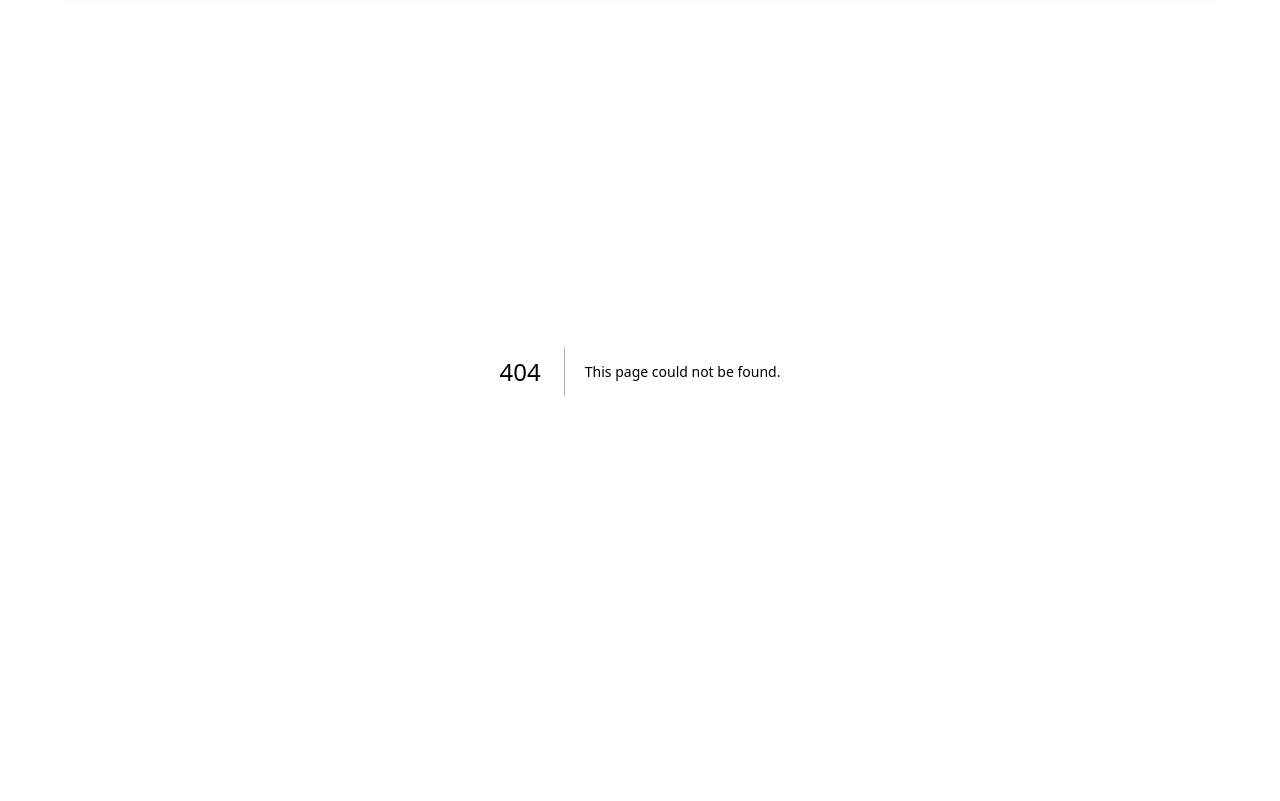
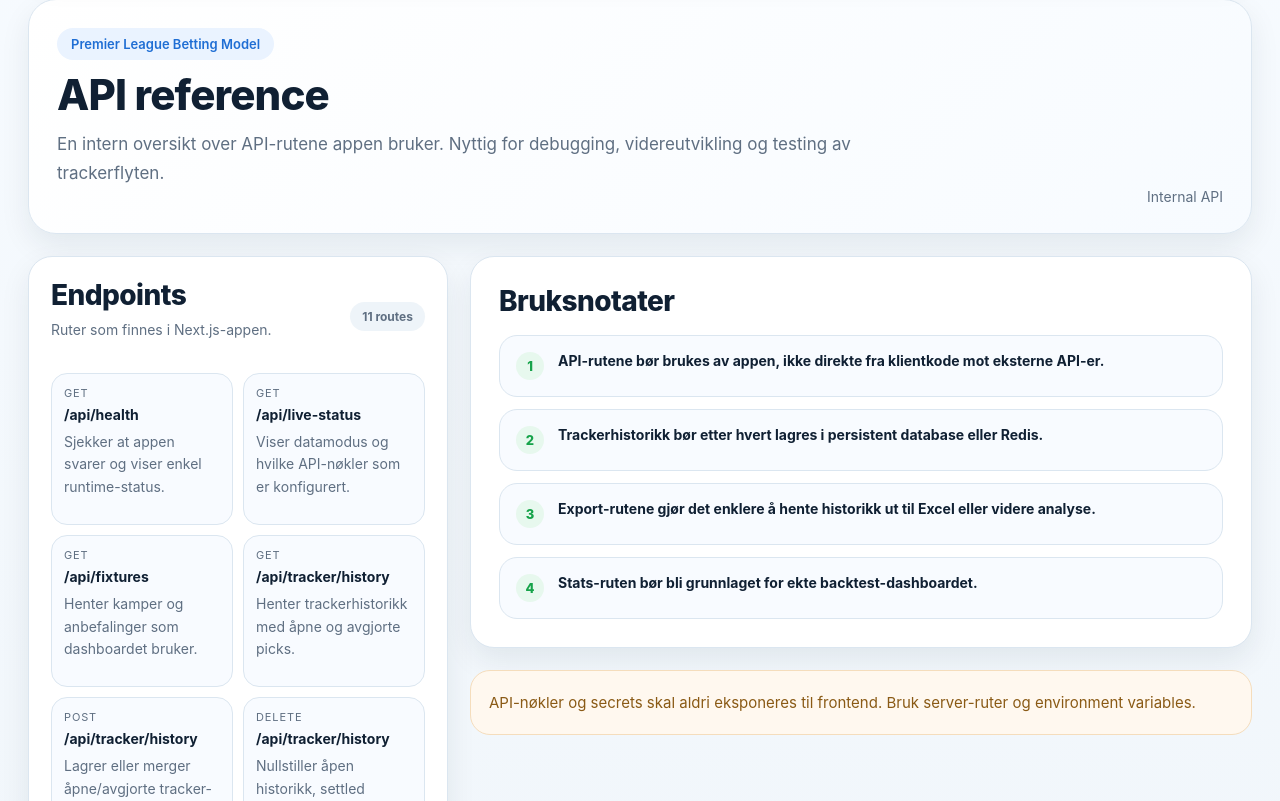
Before and after one commit to hakonnilsen157-commits/PL-betting-model, a Next.js app in the folder pl-vercel-v1/: page /api-reference in a window 1280 px wide. Before the commit this address had no page. Shown: the part 199-1000 px from the top of the page. Before the commit the page ends 970 px from the top, so only its background shows below. Built offline with nearby package versions, Linux system fonts and the light colour scheme.

Commit message:
Add API reference page

```diff
--- /dev/null
+++ b/pl-vercel-v1/app/api-reference/page.tsx
@@ -0,0 +1,125 @@
+const endpoints = [
+  {
+    method: 'GET',
+    path: '/api/health',
+    purpose: 'Sjekker at appen svarer og viser enkel runtime-status.',
+  },
+  {
+    method: 'GET',
+    path: '/api/live-status',
+    purpose: 'Viser datamodus og hvilke API-nøkler som er konfigurert.',
+  },
+  {
+    method: 'GET',
+    path: '/api/fixtures',
+    purpose: 'Henter kamper og anbefalinger som dashboardet bruker.',
+  },
+  {
+    method: 'GET',
+    path: '/api/tracker/history',
+    purpose: 'Henter trackerhistorikk med åpne og avgjorte picks.',
+  },
+  {
+    method: 'POST',
+    path: '/api/tracker/history',
+    purpose: 'Lagrer eller merger åpne/avgjorte tracker-rader.',
+  },
+  {
+    method: 'DELETE',
+    path: '/api/tracker/history',
+    purpose: 'Nullstiller åpen historikk, settled historikk eller alt.',
+  },
+  {
+    method: 'POST',
+    path: '/api/tracker/settle',
+    purpose: 'Forsøker å sette resultat på en liste med picks.',
+  },
+  {
+    method: 'POST',
+    path: '/api/tracker/auto-settle',
+    purpose: 'Kjører settlement direkte mot tracker-store.',
+  },
+  {
+    method: 'GET',
+    path: '/api/tracker/stats',
+    purpose: 'Returnerer ROI, hit rate, profittrend, market stats og datakvalitet.',
+  },
+  {
+    method: 'GET',
+    path: '/api/tracker/export',
+    purpose: 'Eksporterer trackerhistorikk som JSON.',
+  },
+  {
+    method: 'GET',
+    path: '/api/tracker/export?format=csv',
+    purpose: 'Eksporterer trackerhistorikk som CSV.',
+  },
+];
+
+const usageNotes = [
+  'API-rutene bør brukes av appen, ikke direkte fra klientkode mot eksterne API-er.',
+  'Trackerhistorikk bør etter hvert lagres i persistent database eller Redis.',
+  'Export-rutene gjør det enklere å hente historikk ut til Excel eller videre analyse.',
+  'Stats-ruten bør bli grunnlaget for ekte backtest-dashboardet.',
+];
+
+export default function ApiReferencePage() {
+  return (
+    <main className="dashboard-shell">
+      <section className="hero-card">
+        <div className="hero-topline">
+          <div>
+            <div className="eyebrow">Premier League Betting Model</div>
+            <h1 className="hero-title">API reference</h1>
+            <p className="hero-subtitle">
+              En intern oversikt over API-rutene appen bruker. Nyttig for debugging, videreutvikling og testing av trackerflyten.
+            </p>
+          </div>
+          <div className="updated-at">Internal API</div>
+        </div>
+      </section>
+
+      <section className="main-grid">
+        <div className="left-column">
+          <section className="list-card">
+            <div className="list-card-header">
+              <div>
+                <h2 className="section-title" style={{ marginBottom: 0 }}>Endpoints</h2>
+                <p className="section-subtitle">Ruter som finnes i Next.js-appen.</p>
+              </div>
+              <div className="badge-soft">{endpoints.length} routes</div>
+            </div>
+
+            <div className="metrics-grid" style={{ marginTop: 14 }}>
+              {endpoints.map((endpoint) => (
+                <div key={`${endpoint.method}-${endpoint.path}`} className="metric-pill" style={{ textAlign: 'left' }}>
+                  <div className="metric-pill-label">{endpoint.method}</div>
+                  <div className="metric-pill-value">{endpoint.path}</div>
+                  <p className="section-subtitle" style={{ marginTop: 8 }}>{endpoint.purpose}</p>
+                </div>
+              ))}
+            </div>
+          </section>
+        </div>
+
+        <aside className="right-column">
+          <section className="detail-card">
+            <h2 className="section-title">Bruksnotater</h2>
+            <div className="reason-list">
+              {usageNotes.map((note, index) => (
+                <div key={note} className="reason-card">
+                  <span className="reason-number">{index + 1}</span>
+                  <div className="metric-pill-value">{note}</div>
+                </div>
+              ))}
+            </div>
+          </section>
+
+          <section className="warning-box">
+            API-nøkler og secrets skal aldri eksponeres til frontend. Bruk server-ruter og environment variables.
+          </section>
+        </aside>
+      </section>
+    </main>
+  );
+}
```
